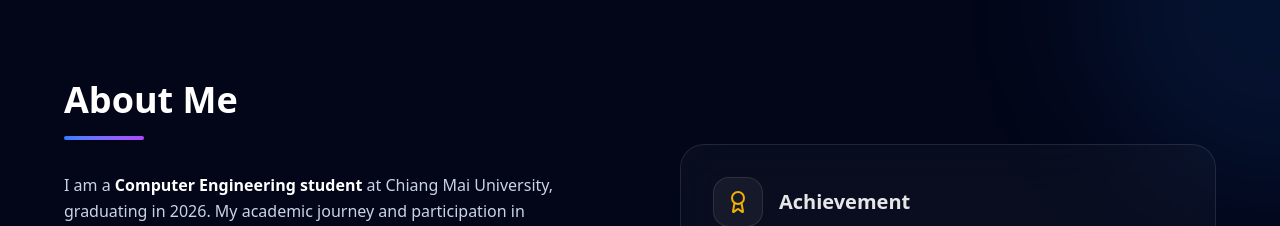
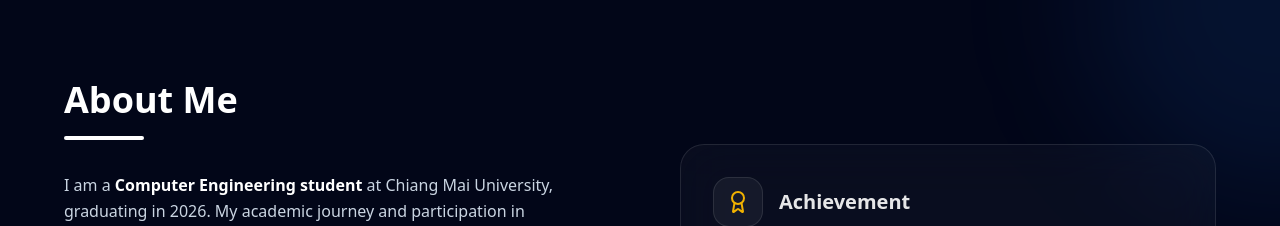
Before and after one commit to nathapatt/nathapat, a React (Vite) app: page / in a window 1280 px wide. Shown: the part 800-1026 px from the top of the page. Built offline with nearby package versions, Linux system fonts and the light colour scheme.

Commit message:
style: Change About section divider color from gradient to solid white.

```diff
--- a/src/components/About.tsx
+++ b/src/components/About.tsx
@@ -16,7 +16,7 @@ export function About() {
                             <h2 className="text-3xl md:text-4xl font-bold text-white mb-4">
                                 About Me
                             </h2>
-                            <div className="w-20 h-1 bg-gradient-to-r from-blue-500 to-purple-500 rounded-full"></div>
+                            <div className="w-20 h-1 bg-white rounded-full"></div>
                         </div>
 
                         {/* Bio Section */}
```
